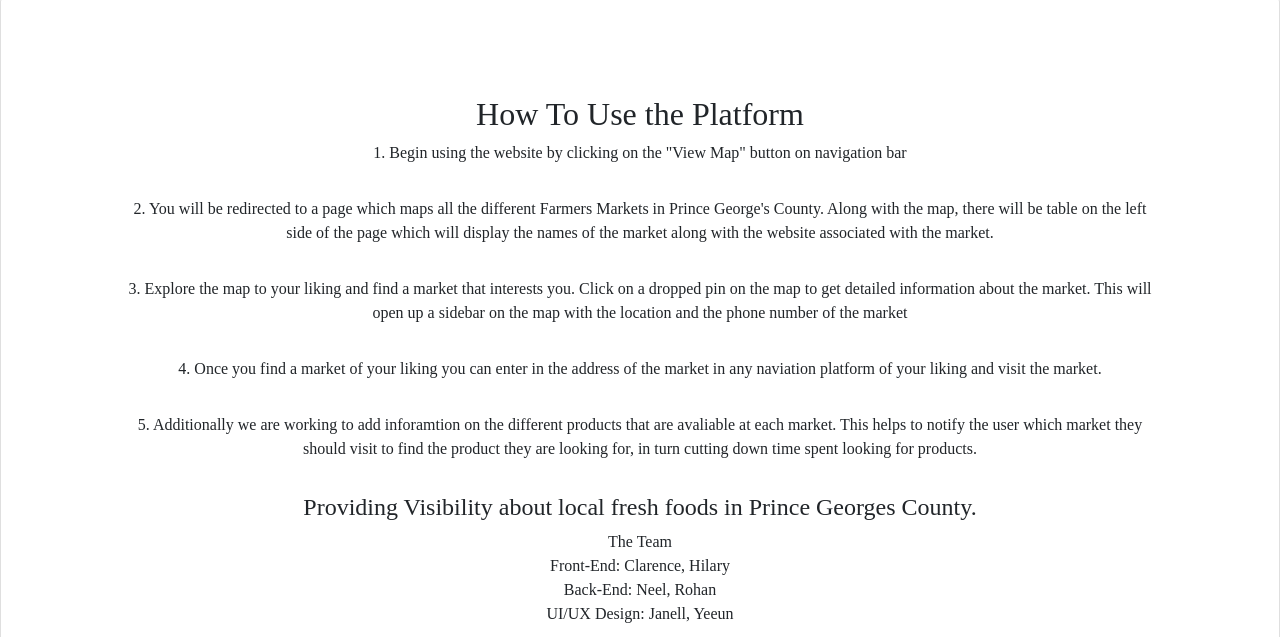
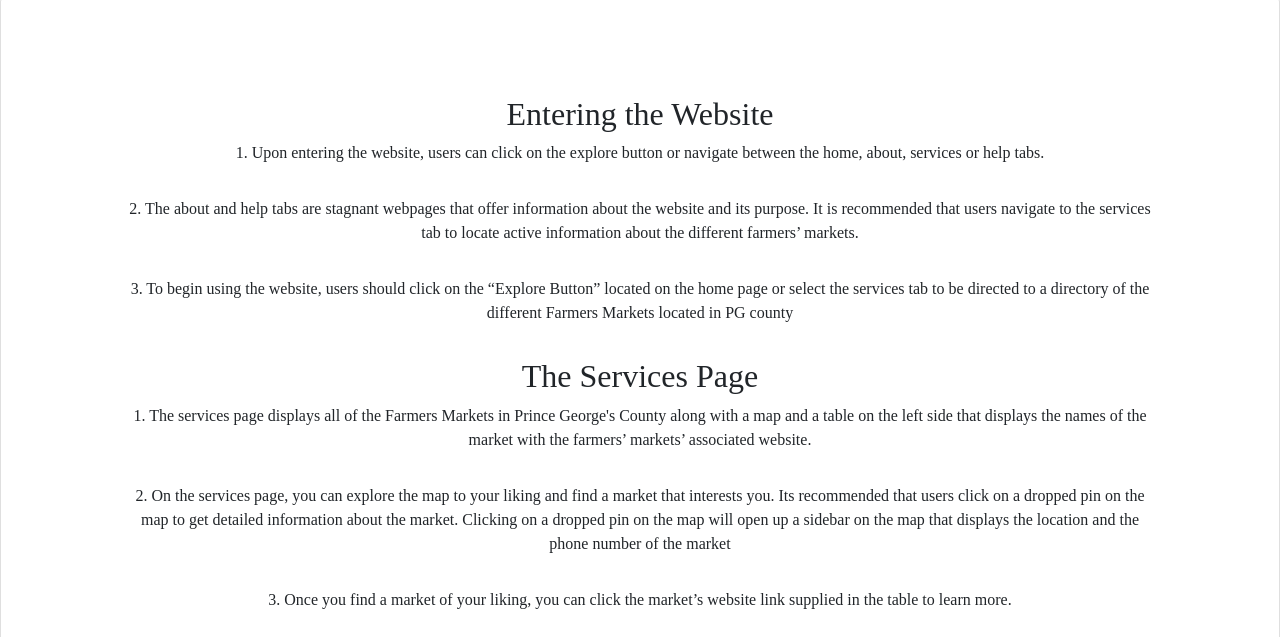
Before and after one commit to CJLearnin/CJLearnin.github.io, a plain HTML site: page INST-377-final/help.html in a window 1280 px wide. Shown: the part 208-845 px from the top of the page. Drawn offline with nearby package versions, Linux system fonts and the light colour scheme.

Commit message:
Updated Help Page Content

```diff
--- a/INST-377-final/help.html
+++ b/INST-377-final/help.html
@@ -26,7 +26,7 @@
     <div class="wrapper">
       <nav
         class="navbar navbar-expand-lg navbar-light"
-
+        style="background-color: #ffffff"
       >
         <a class="navbar-brand" href="#">Prince Georges Farmers Markets</a>
         <button
@@ -70,36 +70,45 @@
         <div class="intro py-5">
           <!-- Content -->
           <h2>
-            How To Use the Platform
+            Entering the Website
           </h2>
 
           <p class="mb-4 pb-2 px-md-5 mx-md-5">
-            1. Begin using the website by clicking on the "View Map" button on
-            navigation bar
+            1. Upon entering the website, users can click on the explore button or
+            navigate between the home, about, services or help tabs.
           </p>
           <p class="mb-4 pb-2 px-md-5 mx-md-5">
-            2. You will be redirected to a page which maps all the different
-            Farmers Markets in Prince George's County. Along with the map, there
-            will be table on the left side of the page which will display the
-            names of the market along with the website associated with the
-            market.
+            2. The about and help tabs are stagnant webpages that offer
+             information about the website and its purpose. It is recommended
+             that users navigate to the services tab to locate active
+              information about the different farmers’ markets.
           </p>
           <p class="mb-4 pb-2 px-md-5 mx-md-5">
-            3. Explore the map to your liking and find a market that interests
-            you. Click on a dropped pin on the map to get detailed information
-            about the market. This will open up a sidebar on the map with the
-            location and the phone number of the market
+            3. To begin using the website, users should click on the “Explore Button”
+             located on the home page or select the services tab to be directed
+             to a directory of the different Farmers Markets located in PG county
+          </p>
+
+          <h2>
+            The Services Page
+          </h2>
+
+          <p class="mb-4 pb-2 px-md-5 mx-md-5">
+            1. The services page displays all of the Farmers Markets in Prince George's
+             County along with a map and a table on the left side that displays
+             the names of the market with the farmers’ markets’ associated website.
           </p>
           <p class="mb-4 pb-2 px-md-5 mx-md-5">
-            4. Once you find a market of your liking you can enter in the
-            address of the market in any naviation platform of your liking and
-            visit the market.
+            2. On the services page, you can explore the map to your liking
+             and find a market that interests you. Its recommended that users
+              click on a dropped pin on the map to get detailed information about
+               the market. Clicking on a dropped pin on the map will open up a
+               sidebar on the map  that displays the location and the phone
+               number of the market
           </p>
           <p class="mb-4 pb-2 px-md-5 mx-md-5">
-            5. Additionally we are working to add inforamtion on the different
-            products that are avaliable at each market. This helps to notify the
-            user which market they should visit to find the product they are
-            looking for, in turn cutting down time spent looking for products.
+            3. Once you find a market of your liking, you can click
+             the market’s website link supplied in the table to learn more.
           </p>
           <h4>
               Providing Visibility about local fresh foods in Prince Georges County.
```
Also changed, not shown: 1 other file.
